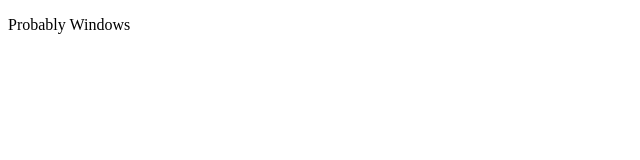
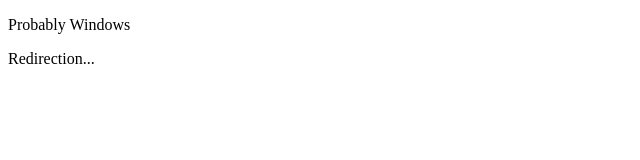
Before and after one commit to devgnrb/redirection_spinefit, a plain HTML site: page index.html in a window 1280 px wide. Shown: the full height of the page, 0-640 px from the left. Drawn offline with Linux system fonts and the light colour scheme.

Commit message:
Update index.html

```diff
--- a/index.html
+++ b/index.html
@@ -40,5 +40,7 @@ function getMobileOperatingSystem() {
 }
 </script>
 
+	Redirection...
+
 </body>
 </html>
```
